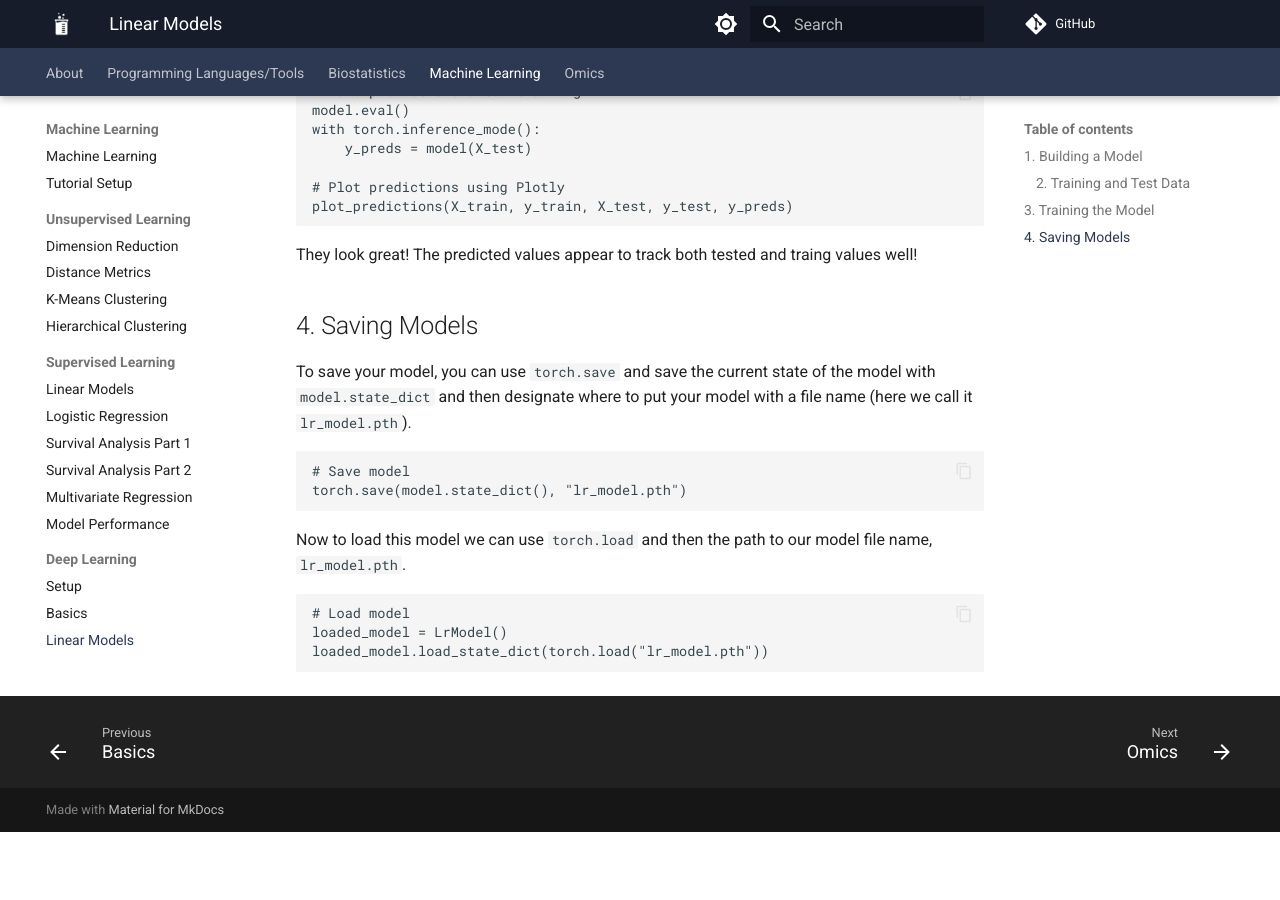
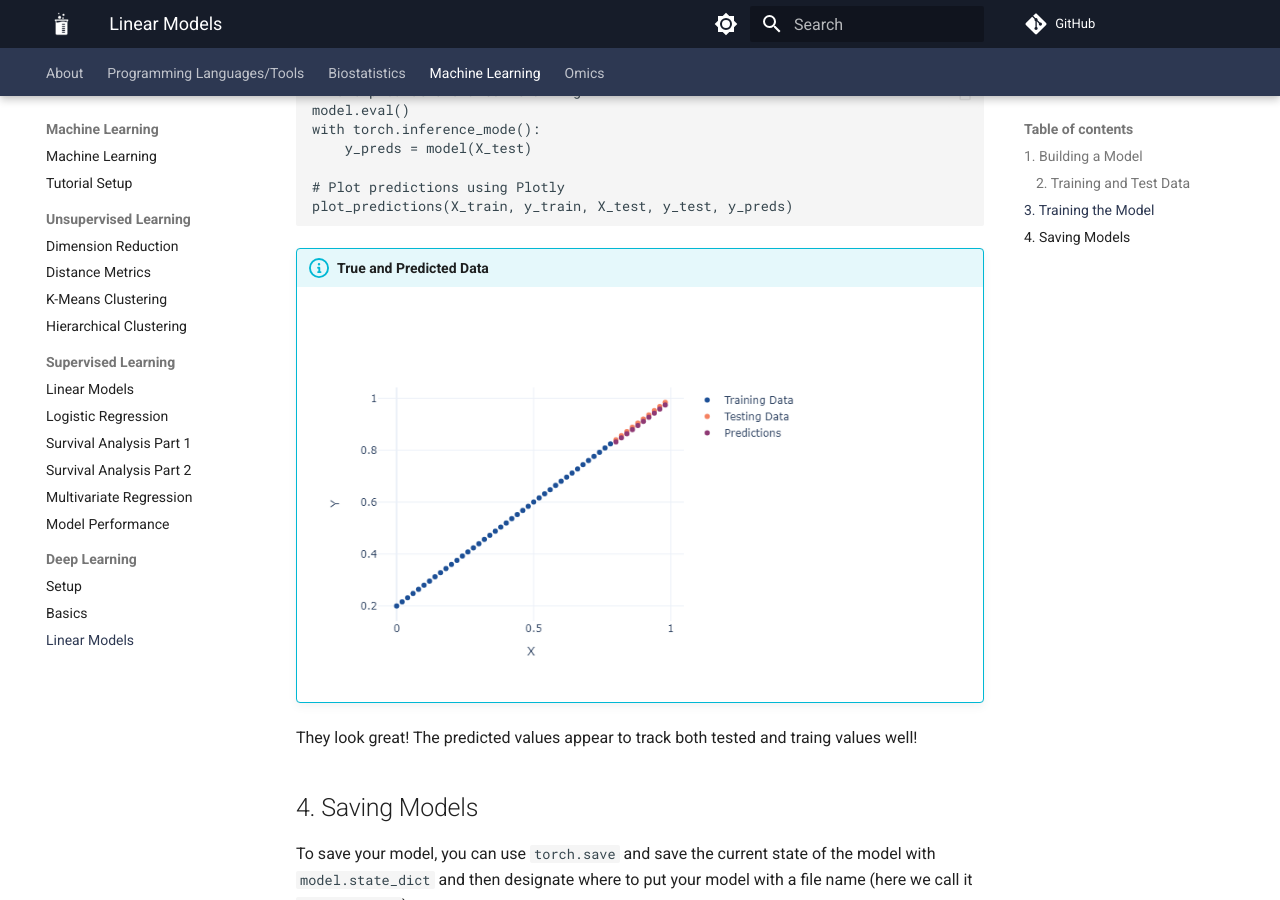
Before and after one commit to comp-tox-jhu/CompToxLab, an MkDocs documentation site: the page built from docs/machine_learning/deep_learning/02_linear_model.md, in a window 1280 px wide and 900 px high, scrolled down 5603 px. Built offline with MkDocs 1.6.1 and Material for MkDocs 9.7.7, drawn with Linux system fonts in a browser that asks for light colours; comment, search, counter and statistics services are not loaded; before the commit the page ends 6435 px from its top, so only the background shows below that.

Commit message:
Update 02_linear_model.md

````diff
--- a/docs/machine_learning/deep_learning/02_linear_model.md
+++ b/docs/machine_learning/deep_learning/02_linear_model.md
@@ -184,6 +184,9 @@ with torch.inference_mode():
 # Plot predictions using Plotly
 plot_predictions(X_train, y_train, X_test, y_test, y_preds)
 ```
+!!! info "True and Predicted Data"
+    ![](img/lr_pred.png){width="500", align=center}
+
 
 They look great! The predicted values appear to track both tested and traing values well!
 
````
